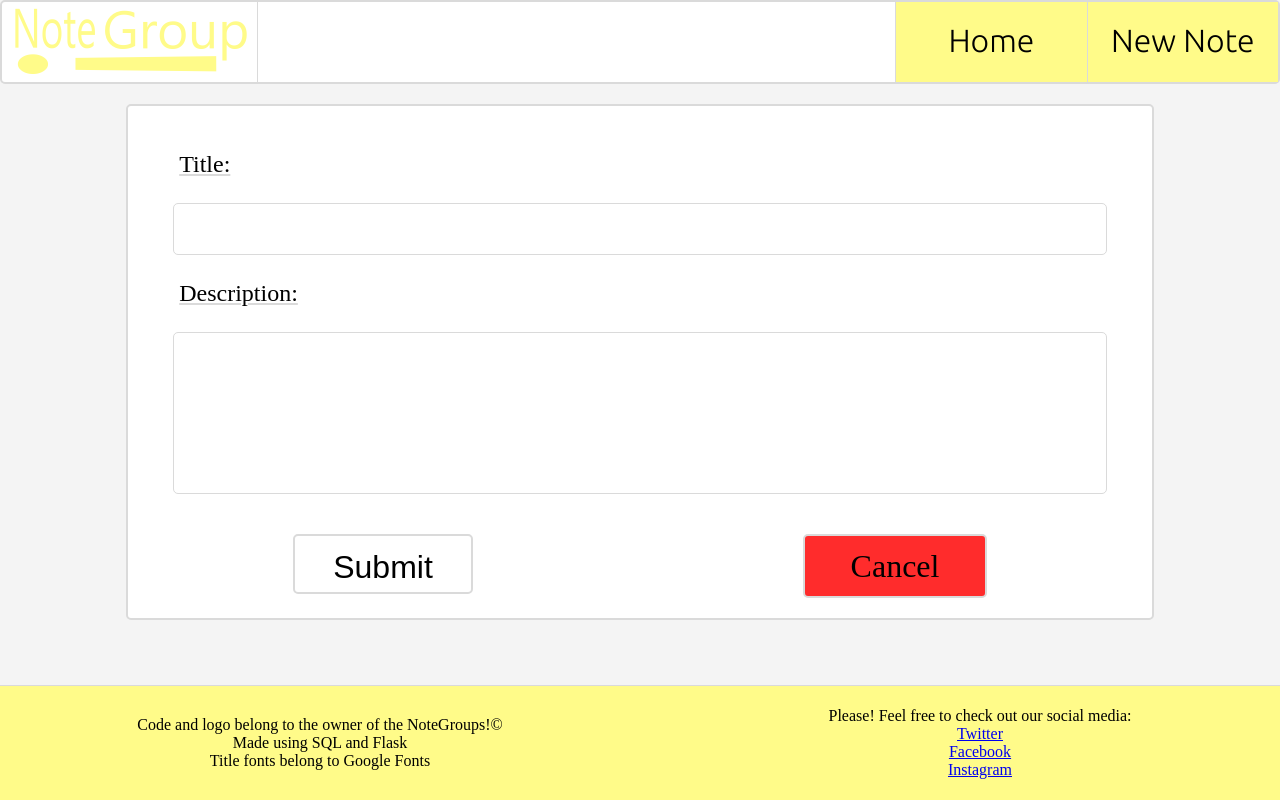
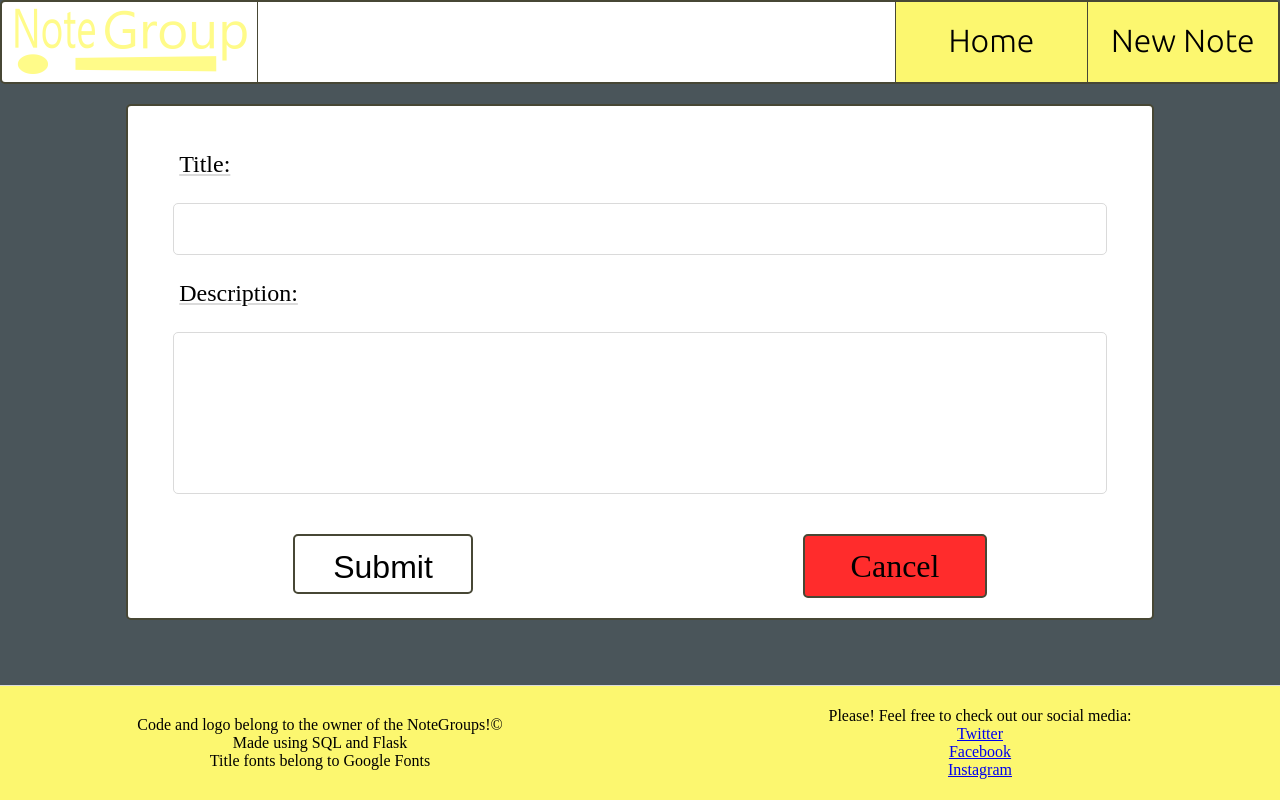
Before and after one commit to ConnorFriday-code/NoteGroupsProjectThree, a Flask app: page /new_note in a window 1280 px wide. Run offline with Flask 3, Linux system fonts and the light colour scheme; some libraries are stand-ins or nearby versions.

Commit message:
Updated README and body background colour.

```diff
--- a/notegroups/static/css/style.css
+++ b/notegroups/static/css/style.css
@@ -3,7 +3,7 @@
 body{
     margin: 0;
     padding: 0;
-    background-color: #f4f4f4;
+    background-color: #4a555a;
 }
 
 p{
@@ -24,7 +24,7 @@ p{
 }
 
 .bg-yellow{
-   background-color: #fffb89;
+   background-color: #fcf76f;
 }
 
 .bg-grey{
@@ -32,7 +32,7 @@ p{
 }
 
 .grey-border{
-    border: #dadada 2px solid;
+    border: #474735 2px solid;
     border-radius: 5px;
 }
 
@@ -63,7 +63,7 @@ header{
 #logo-div{
     width: 20%;
     min-width: 240px;
-    border-right: #dadada 1px solid;
+    border-right: #474735 1px solid;
 }
 
 #logo-div img{
@@ -85,11 +85,11 @@ header{
     width: 50%;
     height: 100%;
     display: flex;
-    border-left: #dadada 1px solid;
+    border-left: #474735 1px solid;
 }
 
 .nav-button:hover{
-    background-color: #e9eb79;
+    background-color: #e4df63;
 }
 
 #nav-large .nav-button a{
@@ -332,7 +332,7 @@ header{
 }
 
 #submit-button:hover{
-    background-color: #f4f4f4;
+    background-color: #dadada;
     border: #000 2px solid;
 }
 
@@ -351,9 +351,9 @@ header{
 #note-title{
     width: 80%;
     margin: auto;
-    border-top: #dadada 2px solid;
-    border-left: #dadada 2px solid;
-    border-right: #dadada 2px solid;
+    border-top: #474735 2px solid;
+    border-left: #474735 2px solid;
+    border-right: #474735 2px solid;
     border-top-left-radius: 5px;
     border-top-right-radius: 5px;
     font-size: 32px;
@@ -362,7 +362,7 @@ header{
 #note-area{
 width: 80%;
 margin: auto;
-border: #dadada 2px solid;
+border: #474735 2px solid;
 border-bottom-left-radius: 5px;
 border-bottom-right-radius: 5px;
 }
```
Also changed, not shown: README.md.
